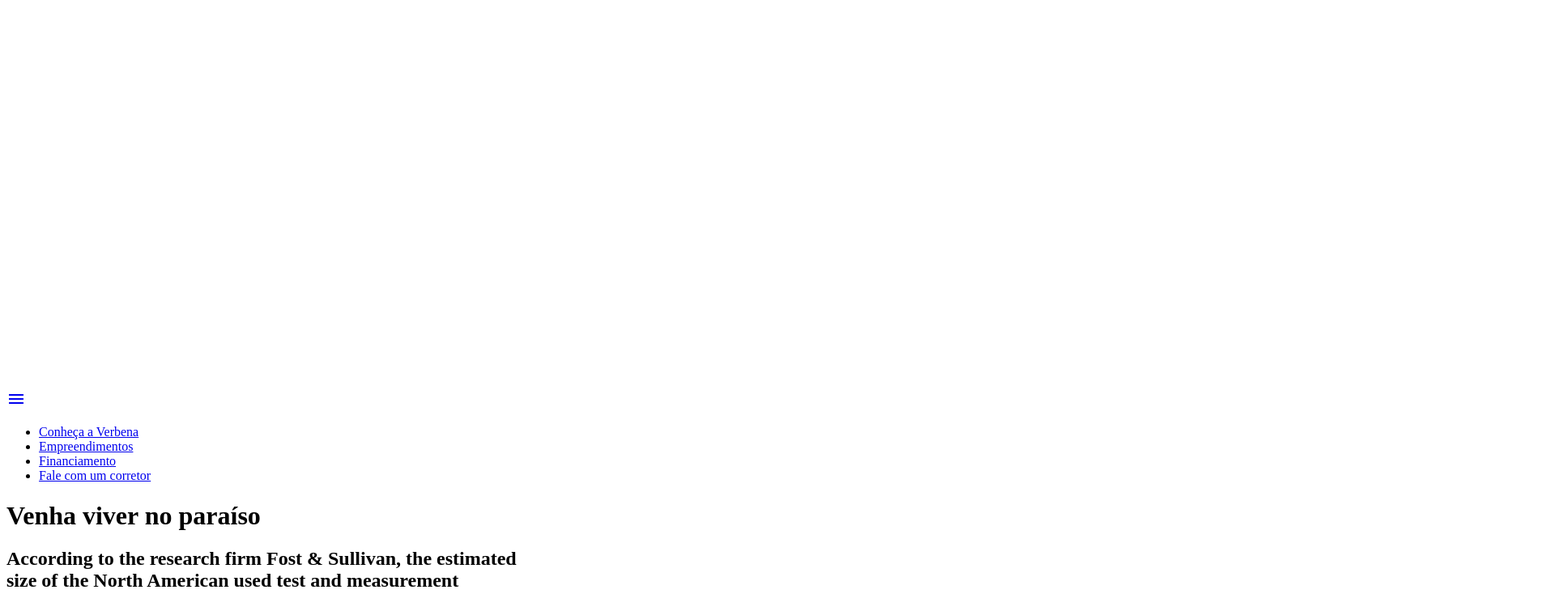
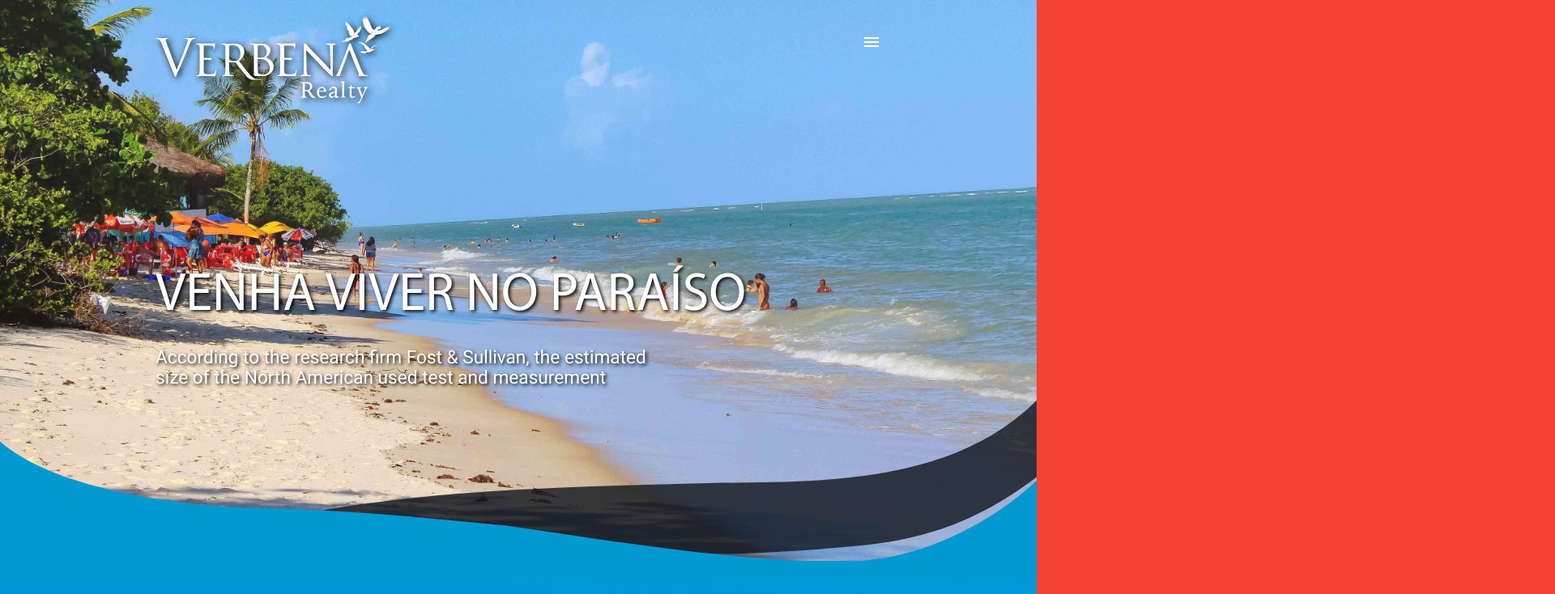
Before and after one commit to mastercoks/verbena, a plain HTML site: page index.html in a window 1280 px wide. Shown: the top 734 px of the page at 81% size, 1920 px wide, since content can reach past the window. Drawn offline with nearby package versions, Linux system fonts and the light colour scheme; the site is published under a folder, as on GitHub Pages, so addresses that start at the root find nothing.

Commit message:
fazendo funcionar

```diff
--- a/index.html
+++ b/index.html
@@ -4,8 +4,8 @@
     <meta charset="utf-8">
     <title>Verbena Realty</title>
     <link href="https://fonts.googleapis.com/icon?family=Material+Icons" rel="stylesheet">
-    <link rel="stylesheet" href="/css/plugins.css">
-    <link rel="stylesheet" href="/css/custom.css">
+    <link type="text/css" rel="stylesheet" href="css/plugins.css"  media="screen,projection"/>
+    <link type="text/css" rel="stylesheet" href="css/custom.css"  media="screen,projection"/>
   </head>
   <body>
     <header>
```
